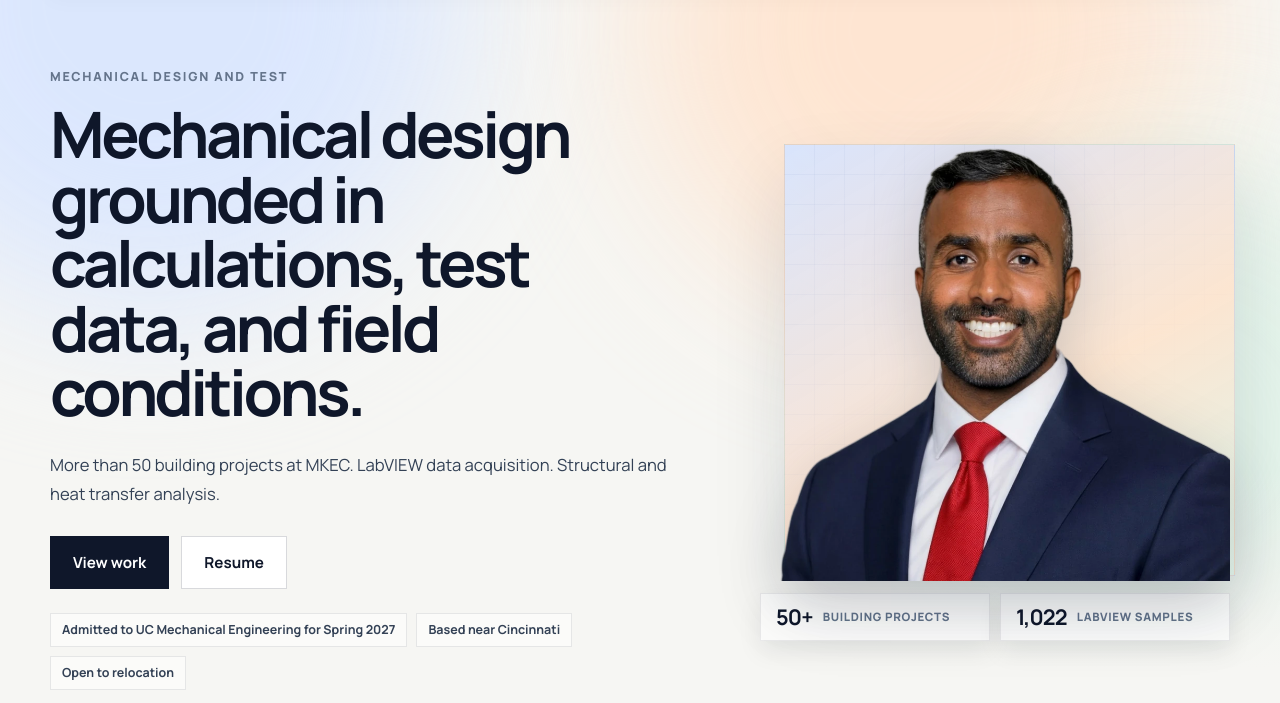
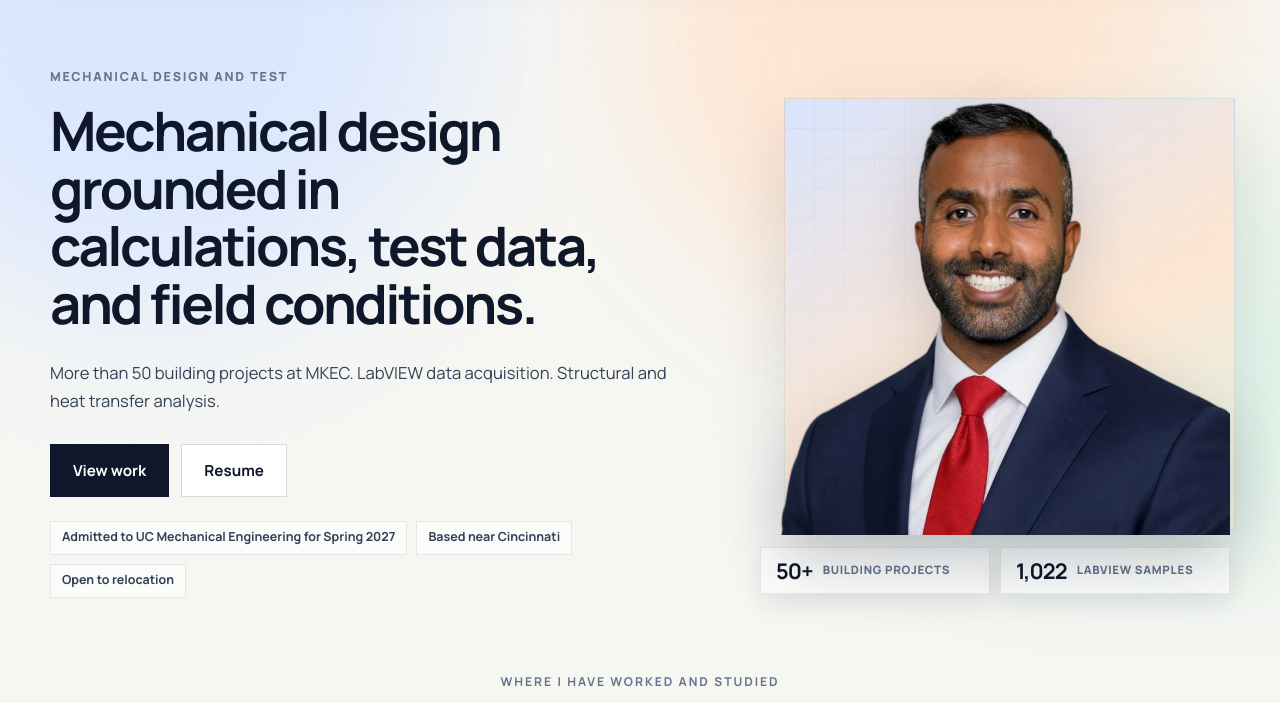
Before and after one commit to Samamak1/Samamak1.github.io, a plain HTML site: page index.html in a window 1280 px wide. Shown: the part 90-793 px from the top of the page. Drawn offline with Linux system fonts and the light colour scheme.

Commit message:
Refine homepage headline scale

```diff
--- a/index.html
+++ b/index.html
@@ -15,7 +15,7 @@
   <link rel="preconnect" href="https://fonts.googleapis.com">
   <link rel="preconnect" href="https://fonts.gstatic.com" crossorigin>
   <link href="https://fonts.googleapis.com/css2?family=Manrope:wght@400;500;600;700;800&amp;display=swap" rel="stylesheet">
-  <link rel="stylesheet" href="/style.css?v=20260903c">
+  <link rel="stylesheet" href="/style.css?v=20260903d">
   <script src="/script.js?v=20260903b" defer></script>
 </head>
 <body class="home visual-home concise-home">
--- a/style.css
+++ b/style.css
@@ -391,10 +391,12 @@ figure.fig figcaption b { color: var(--ink-2); font-weight: 800; }
 }
 .visual-home .hero-copy { position: relative; z-index: 3; }
 .visual-home .hero h1 {
-  max-width: 14ch;
-  font-size: clamp(2.75rem, 5vw, 4.8rem);
-  line-height: 1.01;
-  letter-spacing: -0.055em;
+  max-width: 17ch;
+  font-size: clamp(2.25rem, 4.25vw, 4rem);
+  line-height: 1.06;
+  letter-spacing: -0.045em;
+  text-wrap: balance;
+  overflow-wrap: break-word;
 }
 .visual-home .hero .lead {
   max-width: 60ch;
@@ -600,7 +602,6 @@ figure.fig figcaption b { color: var(--ink-2); font-weight: 800; }
 
 @media (max-width: 1060px) {
   .visual-home .hero-grid { grid-template-columns: minmax(0, 1fr) minmax(330px, 0.78fr); gap: 36px; }
-  .visual-home .hero h1 { font-size: clamp(2.55rem, 5.2vw, 4rem); }
   .toolkit-grid { grid-template-columns: repeat(2, minmax(0, 1fr)); }
 }
 
@@ -622,7 +623,7 @@ figure.fig figcaption b { color: var(--ink-2); font-weight: 800; }
 @media (max-width: 700px) {
   .visual-home .home-hero { padding: 36px 0 24px; }
   .visual-home .hero-grid { gap: 24px; }
-  .visual-home .hero h1 { font-size: clamp(2.3rem, 6.2vw, 3rem); line-height: 1.04; }
+  .visual-home .hero h1 { font-size: clamp(2rem, 7.5vw, 2.25rem); line-height: 1.08; }
   .visual-home .hero .lead { font-size: 0.98rem; }
   .compact-status { display: grid; grid-template-columns: 1fr 1fr; }
   .compact-status span:first-child { grid-column: 1 / -1; }
@@ -672,7 +673,7 @@ figure.fig figcaption b { color: var(--ink-2); font-weight: 800; }
 /* Concise engineering homepage */
 .concise-home .home-hero { padding-bottom: 52px; }
 .concise-home .hero-copy { max-width: 690px; }
-.concise-home .hero h1 { max-width: 14ch; }
+.concise-home .hero h1 { max-width: 17ch; }
 .concise-home .hero .lead { max-width: 650px; }
 .concise-home .compact-status { grid-template-columns: 1.55fr 0.8fr 0.7fr; }
 .concise-home .visual-work { padding-top: 88px; }
```
Also changed, not shown: engineering/device-testing/index.html (+1 -1 lines), engineering/heat-exchanger/index.html (+1 -1 lines), engineering/kite-buggy/index.html (+1 -1 lines), engineering/mechanical-design/index.html (+1 -1 lines), engineering/vibration-rig/index.html (+1 -1 lines), resume/index.html (+1 -1 lines), work/hard-rock/index.html (+1 -1 lines), work/itzcali/index.html (+1 -1 lines), work/mak-trading/index.html (+1 -1 lines), work/rygneco/index.html (+1 -1 lines).
